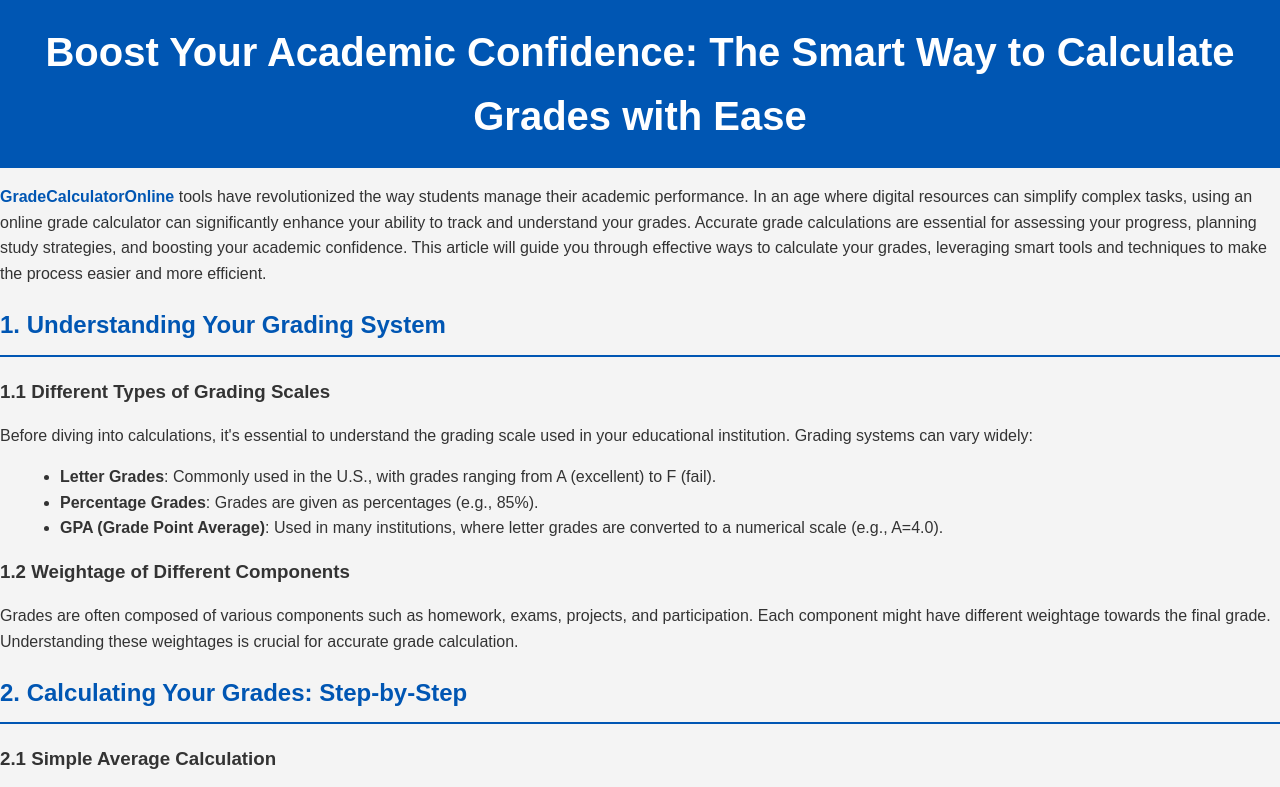
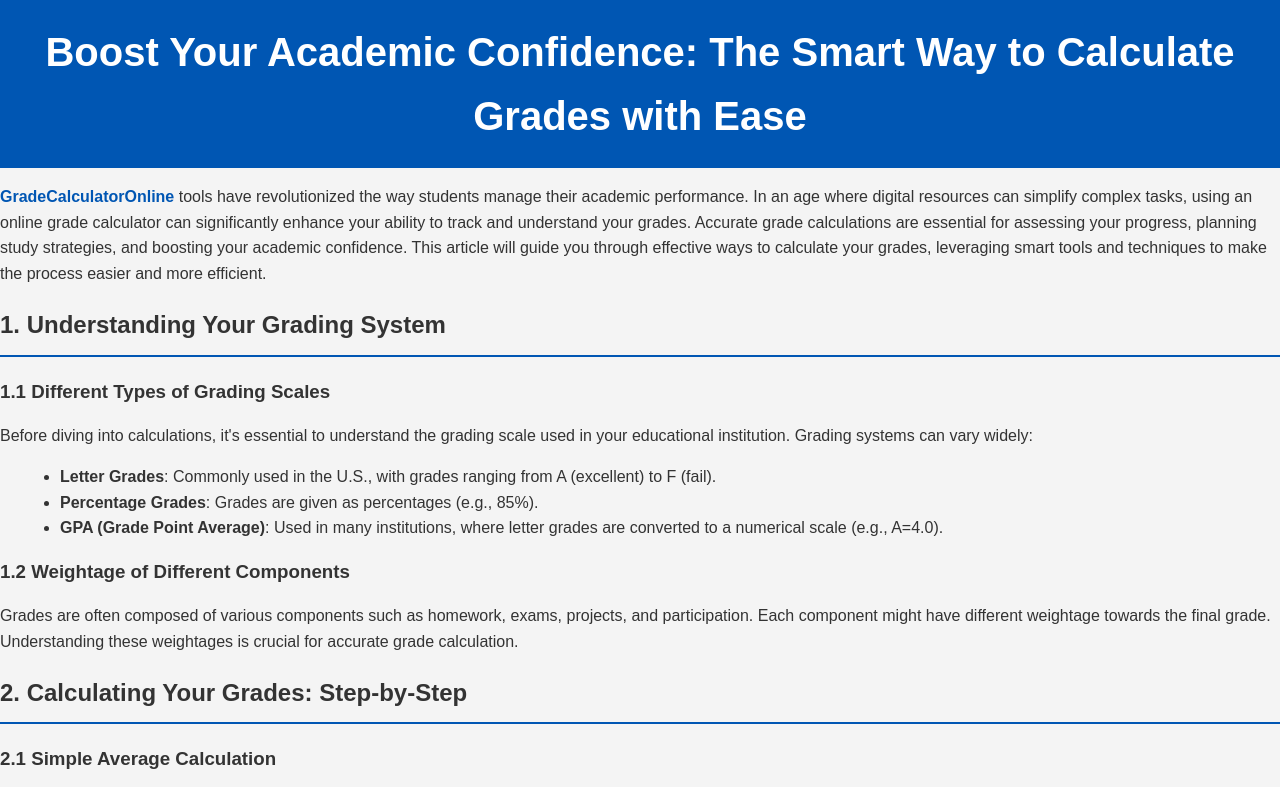
Before and after one commit to roberthinsom/gradecalculatoronline-cloudflare, a plain HTML site: page index.html in a window 1280 px wide. Shown: the top 787 px of the page. Drawn offline with Linux system fonts and the light colour scheme.

Commit message:
Update index.html

```diff
--- a/index.html
+++ b/index.html
@@ -33,7 +33,7 @@
             box-shadow: 0 0 10px rgba(0, 0, 0, 0.1);
         }
         h2 {
-            color: #0056b3;
+            color: #333;
             border-bottom: 2px solid #0056b3;
             padding-bottom: 10px;
             margin-bottom: 20px;
```
